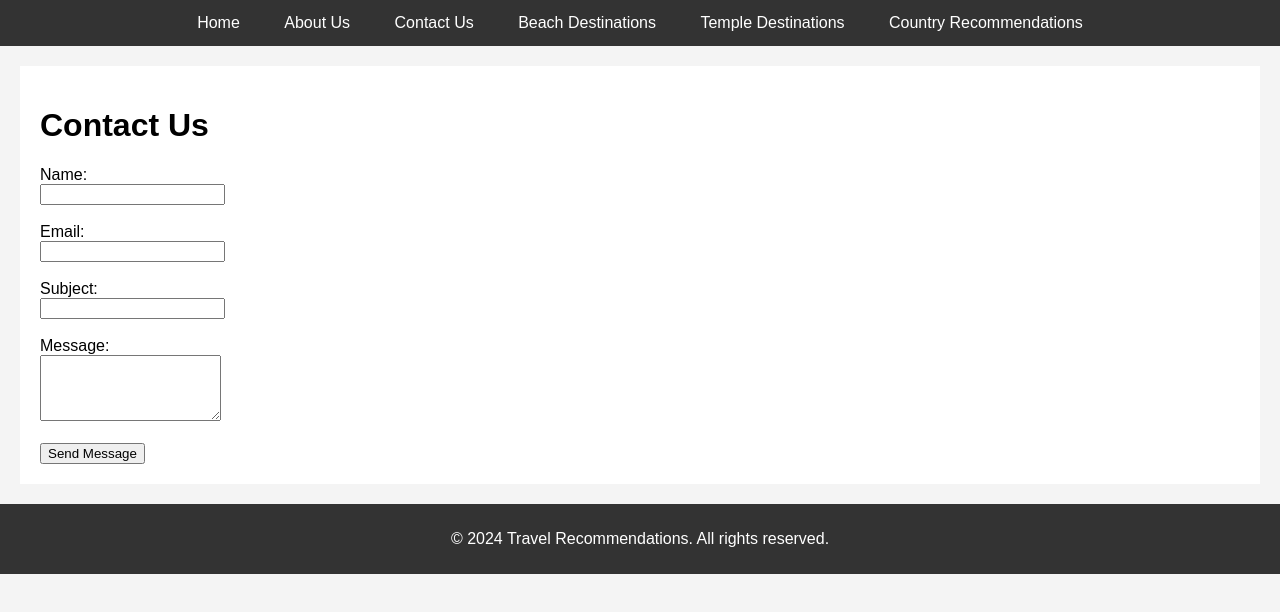
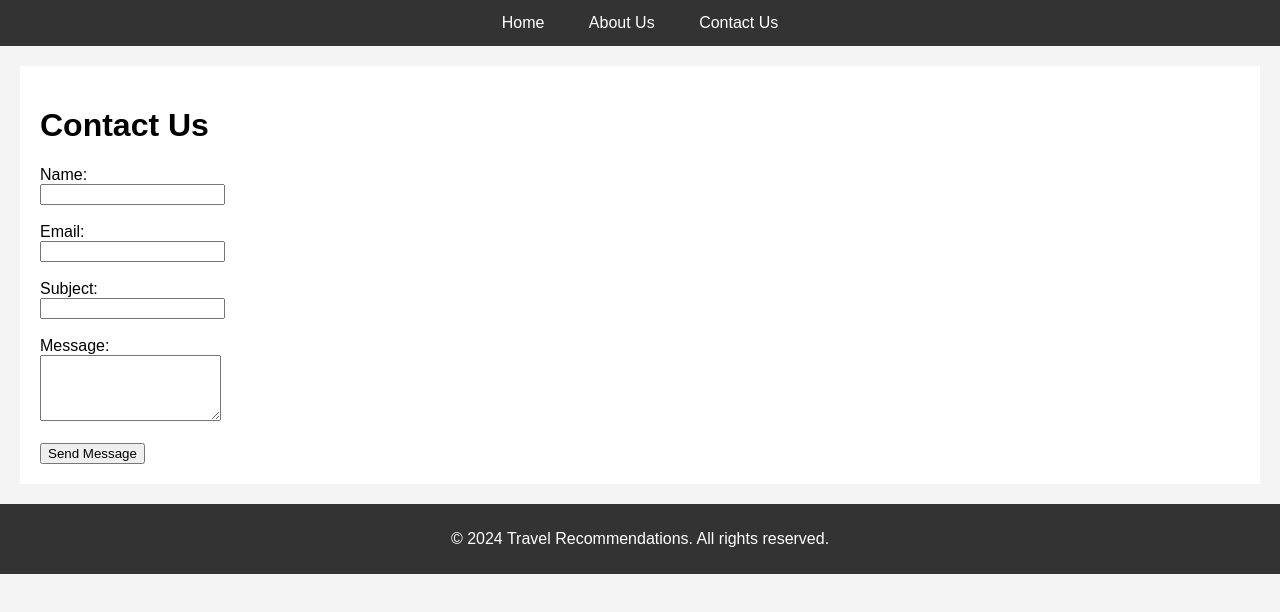
Before and after one commit to joelsebzzz/Javascript-essentials-final-project, a plain HTML site: page Contact_Us.html in a window 1280 px wide. Drawn offline with Linux system fonts and the light colour scheme.

Commit message:
Update Contact_Us.html

```diff
--- a/Contact_Us.html
+++ b/Contact_Us.html
@@ -13,9 +13,6 @@
             <li><a href="Home_Page.html">Home</a></li>
             <li><a href="About_Us.html">About Us</a></li>
             <li><a href="Contact_Us.html">Contact Us</a></li>
-            <li><a href="beach.html">Beach Destinations</a></li>
-            <li><a href="temple.html">Temple Destinations</a></li>
-            <li><a href="country.html">Country Recommendations</a></li>
         </ul>
     </nav>
 
```
